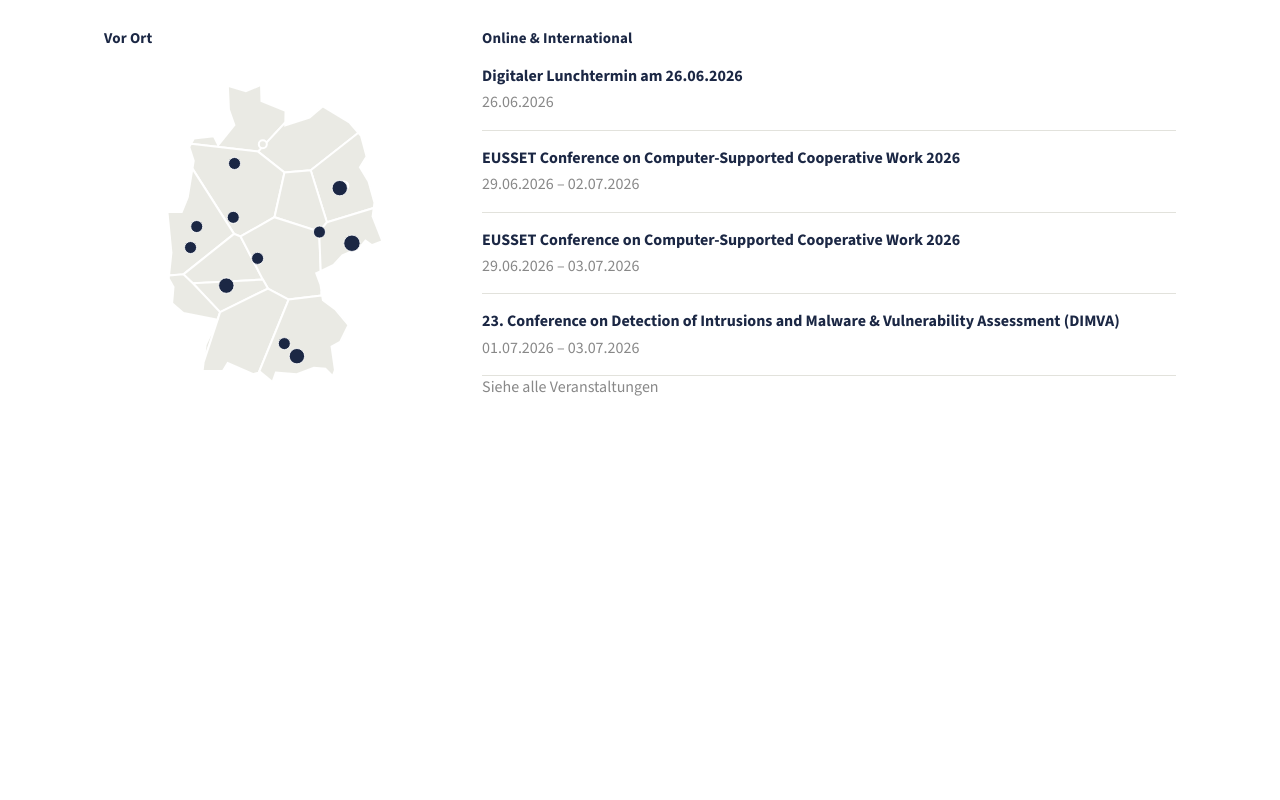
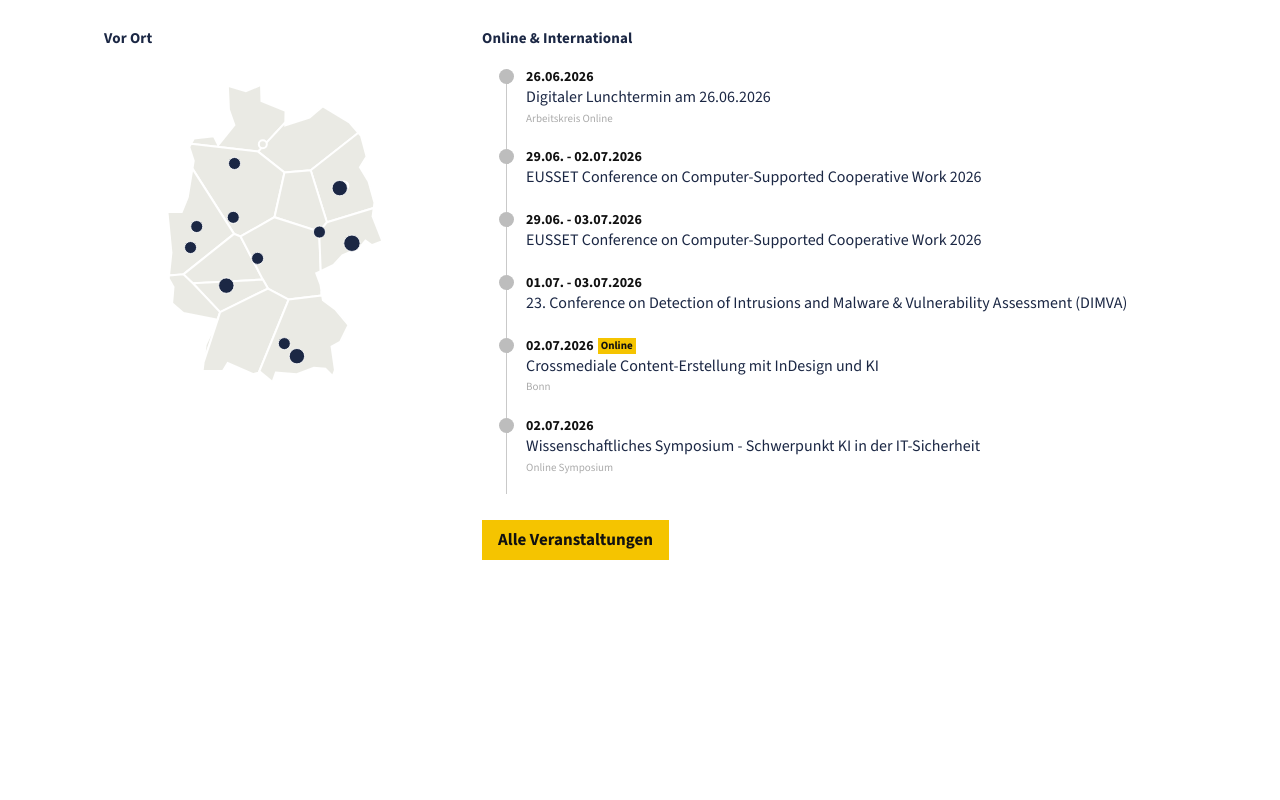
Before and after one commit to marcoheinisch/gi-eventmap-prototype, a plain HTML site: page index.html in a window 1280 px wide. Drawn offline with nearby package versions, Linux system fonts and the light colour scheme.

Commit message:
play around with design

```diff
--- a/index.html
+++ b/index.html
@@ -1,5 +1,6 @@
 <!doctype html>
 <html lang="de">
+
 <head>
   <meta charset="utf-8">
   <meta name="viewport" content="width=device-width, initial-scale=1">
@@ -20,7 +21,9 @@
       background: var(--white);
     }
 
-    * { box-sizing: border-box; }
+    * {
+      box-sizing: border-box;
+    }
 
     html,
     body {
@@ -35,13 +38,16 @@
       line-height: 1.4;
     }
 
-    a { color: inherit; }
+    a {
+      color: inherit;
+    }
 
     .widget {
       width: 100%;
       max-width: 1120px;
       margin: 0 auto;
       padding: 28px 24px;
+      box-sizing: border-box;
       background: var(--white);
       overflow-x: auto;
     }
@@ -106,53 +112,109 @@
     }
 
     .event-list {
+      position: relative;
       list-style: none;
       margin: 0;
       padding: 0;
       background: var(--white);
     }
 
+    .event-list::before {
+      position: absolute;
+      top: 10px;
+      bottom: 0;
+      left: 24px;
+      width: 1px;
+      background: #c9c9c9;
+      content: "";
+    }
+
     .event-list-shell {
+      margin-bottom: 22px;
       overflow: hidden;
     }
 
     .event-item {
-      padding: 0 0 16px;
-      margin: 0 0 16px;
-      border-bottom: 1px solid var(--border);
+      position: relative;
+      min-height: 58px;
+      margin: 0;
+      padding: 0 0 20px 44px;
+    }
+
+    .event-item::before {
+      position: absolute;
+      top: 4px;
+      left: 17px;
+      width: 15px;
+      height: 15px;
+      border-radius: 50%;
+      background: #bdbdbd;
+      content: "";
+    }
+
+    .event-item-link {
+      display: block;
+      color: inherit;
+      text-decoration: none;
     }
 
     .event-title {
-      display: inline;
+      display: block;
       color: var(--navy);
-      font-weight: 700;
+      font-weight: 400;
+      line-height: 1.28;
       text-decoration: none;
     }
 
-    .event-title:hover,
-    .event-title:focus-visible {
+    .event-item-link:hover .event-title,
+    .event-item-link:focus-visible .event-title {
       text-decoration: underline;
       text-underline-offset: 3px;
     }
 
     .event-date {
-      margin-top: 4px;
-      color: var(--muted);
-      font-weight: 400;
+      display: inline;
+      margin: 0 4px 2px 0;
+      color: #111;
+      font-size: 14px;
+      font-weight: 700;
     }
 
-    .all-events-link {
+    .event-category {
       display: inline-block;
-      margin-top: 0;
-      color: var(--muted);
-      font-weight: 400;
+      margin-bottom: 2px;
+      padding: 0 3px;
+      background: var(--yellow);
+      color: #111;
+      font-size: 11px;
+      font-weight: 700;
+      line-height: 1.45;
+      vertical-align: 1px;
+    }
+
+    .event-location {
+      margin-top: 4px;
+      color: #aaa;
+      font-size: 11px;
+      line-height: 1.2;
+    }
+
+    .btn.btn-lg.btn-primary.bg-color-default {
+      display: inline-block;
+      margin-top: 4px;
+      padding: 9px 16px;
+      background: var(--yellow);
+      color: #111;
+      font-size: 17px;
+      font-weight: 700;
+      line-height: 1.3;
       text-decoration: none;
     }
 
-    .all-events-link:hover,
-    .all-events-link:focus-visible {
-      text-decoration: underline;
-      text-underline-offset: 3px;
+    .btn.btn-lg.btn-primary.bg-color-default:hover,
+    .btn.btn-lg.btn-primary.bg-color-default:focus-visible {
+      background: #d9ad00;
+      text-decoration: none;
     }
 
     .event-card {
@@ -180,7 +242,7 @@
       font-weight: 400;
     }
 
-    .event-card a {
+    .event-card a:not(.card-event) {
       display: inline-block;
       margin-top: 8px;
       color: var(--navy);
@@ -188,12 +250,28 @@
       text-decoration: none;
     }
 
-    .event-card a:hover,
-    .event-card a:focus-visible { text-decoration: underline; }
+    .event-card a:not(.card-event):hover,
+    .event-card a:not(.card-event):focus-visible {
+      text-decoration: underline;
+    }
 
-    .event-card:hover { display: block; }
+    .event-card:hover {
+      display: block;
+    }
 
-    .event-card .card-event + .card-event {
+    .event-card .card-event {
+      display: block;
+      color: inherit;
+      text-decoration: none;
+    }
+
+    .event-card .card-event:hover h3,
+    .event-card .card-event:focus-visible h3 {
+      text-decoration: underline;
+      text-underline-offset: 3px;
+    }
+
+    .event-card .card-event+.card-event {
       margin-top: 12px;
       padding-top: 12px;
       border-top: 1px solid var(--border);
@@ -212,8 +290,8 @@
       }
 
       .map-shell {
-        width: min(100%, 420px);
-        margin: 0 auto;
+        width: calc(100% + 32px);
+        margin-left: -16px;
       }
 
       .section-label {
@@ -226,30 +304,77 @@
     }
   </style>
 </head>
+
 <body>
   <main class="widget" aria-label="GI Veranstaltungen">
     <div class="columns">
       <section aria-labelledby="local-events-label">
         <h2 class="section-label" id="local-events-label">Vor Ort</h2>
         <div class="map-shell" id="mapShell">
-          <svg class="map-svg" id="mapSvg" viewBox="0 0 1000 1000" role="img" aria-label="Deutschlandkarte mit GI-Veranstaltungen" xmlns="http://www.w3.org/2000/svg">
+          <svg class="map-svg" id="mapSvg" viewBox="0 0 1000 1000" role="img"
+            aria-label="Deutschlandkarte mit GI-Veranstaltungen" xmlns="http://www.w3.org/2000/svg">
             <g class="states" aria-hidden="true">
-        <path id="DESH" data-name="Schleswig-Holstein" d="M461.4,259.2 L542.8,171.6 L543.4,137.1 L471.4,108 L470.1,59.5 L424.5,78.7 L370.7,62.1 L373.9,133.1 L390.2,179.5 L341.9,240 L328.6,213 L269.1,219.7 L260.5,235.6 L461.4,259.2 Z"><title>Schleswig-Holstein</title></path>
-        <path id="DEMV" data-name="Mecklenburg-Vorpommern" d="M461.4,259.2 L540.2,321.8 L618.7,315.2 L761.4,202.8 L735.6,172.8 L655.2,123.8 L615.1,157.8 L542.6,181 L542.8,171.6 L461.4,259.2 Z"><title>Mecklenburg-Vorpommern</title></path>
-        <path id="DEHH" data-name="Hamburg" d="M463.3,237.1 a12,12 0 1,0 24,0 a12,12 0 1,0 -24,0 Z"><title>Hamburg</title></path>
-        <path id="DEHB" data-name="Bremen" d="M380.3,294.3 a10,10 0 1,0 20,0 a10,10 0 1,0 -20,0 Z"><title>Bremen</title></path>
-        <path id="DENI" data-name="Niedersachsen" d="M510.3,455.5 L540.2,321.8 L461.4,259.2 L260.5,235.6 L255.2,245.5 L268.5,286.5 L264.7,310.1 L389.3,505.5 L408.8,513.3 L510.3,455.5 Z"><title>Niedersachsen</title></path>
-        <path id="DEBB" data-name="Brandenburg" d="M618.7,315.2 L667.2,470.7 L807.4,427.8 L809.6,412.3 L791.9,348.9 L766.1,306.1 L785.9,273.9 L769.3,212 L761.4,202.8 L618.7,315.2 Z"><title>Brandenburg</title></path>
-        <path id="DEBE" data-name="Berlin" d="M705.3,361.4 a13,13 0 1,0 26,0 a13,13 0 1,0 -26,0 Z"><title>Berlin</title></path>
-        <path id="DEST" data-name="Sachsen-Anhalt" d="M644,498.6 L667.2,470.7 L618.7,315.2 L540.2,321.8 L510.3,455.5 L644,498.6 Z"><title>Sachsen-Anhalt</title></path>
-        <path id="DENW" data-name="Nordrhein-Westfalen" d="M237.6,626.7 L389.3,505.5 L264.7,310.1 L250.7,395.9 L232.7,440.3 L189.9,440.3 L201.8,561.8 L194.7,629.7 L237.6,626.7 Z"><title>Nordrhein-Westfalen</title></path>
-        <path id="DEHE" data-name="Hessen" d="M408.8,513.3 L389.3,505.5 L237.6,626.7 L265.9,653.4 L475.5,642.3 L408.8,513.3 Z"><title>Hessen</title></path>
-        <path id="DETH" data-name="Thüringen" d="M475.5,642.3 L490.8,669.2 L552.7,702 L651.5,689.9 L651,676.8 L647.8,656.6 L635.3,623.1 L648.7,616.7 L644,498.6 L510.3,455.5 L408.8,513.3 L475.5,642.3 Z"><title>Thüringen</title></path>
-        <path id="DESN" data-name="Sachsen" d="M644,498.6 L648.7,616.7 L687.1,598.3 L713.6,569.9 L764.7,547.7 L782.6,525.8 L801.4,539 L833.2,527 L804,452.8 L807.4,427.8 L667.2,470.7 L644,498.6 Z M653.2,690.8 L651,676.8 L651.5,689.9 L653.2,690.8 Z"><title>Sachsen</title></path>
-        <path id="DERP" data-name="Rheinland-Pfalz" d="M347.5,739.7 L490.8,669.2 L475.5,642.3 L265.9,653.4 L347.5,739.7 Z"><title>Rheinland-Pfalz</title></path>
-        <path id="DESL" data-name="Saarland" d="M265.9,653.4 L237.6,626.7 L194.7,629.7 L193.7,638.7 L208,664.2 L203.9,713.3 L237.6,742.4 L339.9,762.7 L347.5,739.7 L265.9,653.4 Z M304.2,837.9 L298.2,889.6 L339.2,765 L304.2,837.9 Z"><title>Saarland</title></path>
-        <path id="DEBW" data-name="Baden-Württemberg" d="M552.7,702 L490.8,669.2 L347.5,739.7 L339.9,762.7 L340.3,762.7 L339.2,765 L298.2,889.6 L295.2,915 L355.8,915.7 L370.4,892.3 L446.8,925.2 L463.3,920.7 L552.7,702 Z"><title>Baden-Württemberg</title></path>
-        <path id="DEBY" data-name="Bayern" d="M651.5,689.9 L552.7,702 L463.3,920.7 L468.3,919.3 L504.4,949 L514.5,920.8 L577.3,925.4 L628.3,906.1 L662.5,909.4 L684.7,931.4 L691.3,913.1 L681.2,842.6 L706.8,828.8 L731.9,778.3 L691.7,730.7 L655.3,703.9 L653.2,690.8 L651.5,689.9 Z"><title>Bayern</title></path>
+              <path id="DESH" data-name="Schleswig-Holstein"
+                d="M461.4,259.2 L542.8,171.6 L543.4,137.1 L471.4,108 L470.1,59.5 L424.5,78.7 L370.7,62.1 L373.9,133.1 L390.2,179.5 L341.9,240 L328.6,213 L269.1,219.7 L260.5,235.6 L461.4,259.2 Z">
+                <title>Schleswig-Holstein</title>
+              </path>
+              <path id="DEMV" data-name="Mecklenburg-Vorpommern"
+                d="M461.4,259.2 L540.2,321.8 L618.7,315.2 L761.4,202.8 L735.6,172.8 L655.2,123.8 L615.1,157.8 L542.6,181 L542.8,171.6 L461.4,259.2 Z">
+                <title>Mecklenburg-Vorpommern</title>
+              </path>
+              <path id="DEHH" data-name="Hamburg" d="M463.3,237.1 a12,12 0 1,0 24,0 a12,12 0 1,0 -24,0 Z">
+                <title>Hamburg</title>
+              </path>
+              <path id="DEHB" data-name="Bremen" d="M380.3,294.3 a10,10 0 1,0 20,0 a10,10 0 1,0 -20,0 Z">
+                <title>Bremen</title>
+              </path>
+              <path id="DENI" data-name="Niedersachsen"
+                d="M510.3,455.5 L540.2,321.8 L461.4,259.2 L260.5,235.6 L255.2,245.5 L268.5,286.5 L264.7,310.1 L389.3,505.5 L408.8,513.3 L510.3,455.5 Z">
+                <title>Niedersachsen</title>
+              </path>
+              <path id="DEBB" data-name="Brandenburg"
+                d="M618.7,315.2 L667.2,470.7 L807.4,427.8 L809.6,412.3 L791.9,348.9 L766.1,306.1 L785.9,273.9 L769.3,212 L761.4,202.8 L618.7,315.2 Z">
+                <title>Brandenburg</title>
+              </path>
+              <path id="DEBE" data-name="Berlin" d="M705.3,361.4 a13,13 0 1,0 26,0 a13,13 0 1,0 -26,0 Z">
+                <title>Berlin</title>
+              </path>
+              <path id="DEST" data-name="Sachsen-Anhalt"
+                d="M644,498.6 L667.2,470.7 L618.7,315.2 L540.2,321.8 L510.3,455.5 L644,498.6 Z">
+                <title>Sachsen-Anhalt</title>
+              </path>
+              <path id="DENW" data-name="Nordrhein-Westfalen"
+                d="M237.6,626.7 L389.3,505.5 L264.7,310.1 L250.7,395.9 L232.7,440.3 L189.9,440.3 L201.8,561.8 L194.7,629.7 L237.6,626.7 Z">
+                <title>Nordrhein-Westfalen</title>
+              </path>
+              <path id="DEHE" data-name="Hessen"
+                d="M408.8,513.3 L389.3,505.5 L237.6,626.7 L265.9,653.4 L475.5,642.3 L408.8,513.3 Z">
+                <title>Hessen</title>
+              </path>
+              <path id="DETH" data-name="Thüringen"
+                d="M475.5,642.3 L490.8,669.2 L552.7,702 L651.5,689.9 L651,676.8 L647.8,656.6 L635.3,623.1 L648.7,616.7 L644,498.6 L510.3,455.5 L408.8,513.3 L475.5,642.3 Z">
+                <title>Thüringen</title>
+              </path>
+              <path id="DESN" data-name="Sachsen"
+                d="M644,498.6 L648.7,616.7 L687.1,598.3 L713.6,569.9 L764.7,547.7 L782.6,525.8 L801.4,539 L833.2,527 L804,452.8 L807.4,427.8 L667.2,470.7 L644,498.6 Z M653.2,690.8 L651,676.8 L651.5,689.9 L653.2,690.8 Z">
+                <title>Sachsen</title>
+              </path>
+              <path id="DERP" data-name="Rheinland-Pfalz"
+                d="M347.5,739.7 L490.8,669.2 L475.5,642.3 L265.9,653.4 L347.5,739.7 Z">
+                <title>Rheinland-Pfalz</title>
+              </path>
+              <path id="DESL" data-name="Saarland"
+                d="M265.9,653.4 L237.6,626.7 L194.7,629.7 L193.7,638.7 L208,664.2 L203.9,713.3 L237.6,742.4 L339.9,762.7 L347.5,739.7 L265.9,653.4 Z M304.2,837.9 L298.2,889.6 L339.2,765 L304.2,837.9 Z">
+                <title>Saarland</title>
+              </path>
+              <path id="DEBW" data-name="Baden-Württemberg"
+                d="M552.7,702 L490.8,669.2 L347.5,739.7 L339.9,762.7 L340.3,762.7 L339.2,765 L298.2,889.6 L295.2,915 L355.8,915.7 L370.4,892.3 L446.8,925.2 L463.3,920.7 L552.7,702 Z">
+                <title>Baden-Württemberg</title>
+              </path>
+              <path id="DEBY" data-name="Bayern"
+                d="M651.5,689.9 L552.7,702 L463.3,920.7 L468.3,919.3 L504.4,949 L514.5,920.8 L577.3,925.4 L628.3,906.1 L662.5,909.4 L684.7,931.4 L691.3,913.1 L681.2,842.6 L706.8,828.8 L731.9,778.3 L691.7,730.7 L655.3,703.9 L653.2,690.8 L651.5,689.9 Z">
+                <title>Bayern</title>
+              </path>
             </g>
             <g id="markerLayer" aria-label="Veranstaltungsorte"></g>
           </svg>
@@ -262,7 +387,7 @@
         <div class="event-list-shell" id="eventListShell">
           <ul class="event-list" id="eventList" aria-live="polite"></ul>
         </div>
-        <a class="all-events-link" href="#" aria-label="Alle Veranstaltungen anzeigen">Siehe alle Veranstaltungen</a>
+        <a href="/aktuelles/veranstaltungen" class="btn btn-lg btn-primary bg-color-default" style="--bg-color:#"><span class="text-color-default" style="">Alle Veranstaltungen</span></a>
       </section>
     </div>
   </main>
@@ -297,9 +422,10 @@
       const start = parseIsoDate(event.dateStart);
       const end = parseIsoDate(event.dateEnd);
       if (!start) return '';
-      const fmt = new Intl.DateTimeFormat('de-DE', { day: '2-digit', month: '2-digit', year: 'numeric' });
-      if (!end || event.dateEnd === event.dateStart) return fmt.format(start);
-      return `${fmt.format(start)} – ${fmt.format(end)}`;
+      const fullFmt = new Intl.DateTimeFormat('de-DE', { day: '2-digit', month: '2-digit', year: 'numeric' });
+      if (!end || event.dateEnd === event.dateStart) return fullFmt.format(start);
+      const shortFmt = new Intl.DateTimeFormat('de-DE', { day: '2-digit', month: '2-digit' });
+      return `${shortFmt.format(start)} - ${fullFmt.format(end)}`;
     }
 
     function parseIsoDate(value) {
@@ -358,18 +484,37 @@
         const item = document.createElement('li');
         item.className = 'event-item';
 
-        const link = document.createElement('a');
-        link.className = 'event-title';
-        link.href = event.url;
-        link.target = '_blank';
-        link.rel = 'noopener noreferrer';
-        link.textContent = escapeText(event.title);
+        const itemLink = document.createElement('a');
+        itemLink.className = 'event-item-link';
+        itemLink.href = event.url;
+        itemLink.target = '_blank';
+        itemLink.rel = 'noopener noreferrer';
 
         const date = document.createElement('div');
         date.className = 'event-date';
         date.textContent = formatDateRange(event);
 
-        item.append(link, date);
+        const category = event.category ? document.createElement('span') : null;
+        if (category) {
+          category.className = 'event-category';
+          category.textContent = escapeText(event.category);
+        }
+
+        const title = document.createElement('span');
+        title.className = 'event-title';
+        title.textContent = escapeText(event.title);
+
+        const location = event.city ? document.createElement('div') : null;
+        if (location) {
+          location.className = 'event-location';
+          location.textContent = escapeText(event.city);
+        }
+
+        itemLink.append(date);
+        if (category) itemLink.append(category);
+        itemLink.append(title);
+        if (location) itemLink.append(location);
+        item.append(itemLink);
         eventList.appendChild(item);
       }
 
@@ -378,17 +523,18 @@
 
     function syncListHeight() {
       const mapHeight = mapShell.offsetHeight;
+      const listTargetHeight = Math.max(mapHeight, 430);
       const items = Array.from(eventList.children);
       let visibleHeight = 0;
 
       for (const item of items) {
         const marginBottom = parseFloat(window.getComputedStyle(item).marginBottom) || 0;
         const itemBottom = item.offsetTop + item.offsetHeight + marginBottom;
-        if (itemBottom > mapHeight) break;
+        if (itemBottom > listTargetHeight) break;
         visibleHeight = itemBottom;
       }
 
-      eventListShell.style.maxHeight = `${visibleHeight || mapHeight}px`;
+      eventListShell.style.maxHeight = `${visibleHeight || listTargetHeight}px`;
     }
 
     function renderMap(events) {
@@ -456,7 +602,7 @@
       ring.setAttribute('r', markerRingRadius(cluster));
       ring.setAttribute('fill', 'none');
       ring.setAttribute('stroke', YELLOW);
-      ring.setAttribute('stroke-width', 3);
+      ring.setAttribute('stroke-width', 4);
 
       const dot = document.createElementNS(SVG_NS, 'circle');
       dot.setAttribute('class', cluster.events.length > 1 ? 'cluster-dot' : 'marker-dot');
@@ -507,6 +653,7 @@
       if (dot) {
         dot.setAttribute('fill', YELLOW);
         dot.setAttribute('stroke', NAVY);
+        dot.setAttribute('stroke-width', 3.5);
         dot.setAttribute('r', Number(dot.dataset.r) + 2);
       }
 
@@ -520,6 +667,7 @@
       if (dot) {
         dot.setAttribute('fill', NAVY);
         dot.setAttribute('stroke', WHITE);
+        dot.setAttribute('stroke-width', 2.5);
         dot.setAttribute('r', dot.dataset.r);
       }
     }
@@ -537,8 +685,11 @@
 
       const sorted = [...cluster.events].sort(compareEvents);
       for (const event of sorted) {
-        const block = document.createElement('div');
+        const block = document.createElement('a');
         block.className = 'card-event';
+        block.href = event.url;
+        block.target = '_blank';
+        block.rel = 'noopener noreferrer';
 
         const title = document.createElement('h3');
         title.textContent = escapeText(event.title);
@@ -551,13 +702,7 @@
         location.className = 'card-location';
         location.textContent = event.city || 'Vor Ort';
 
-        const link = document.createElement('a');
-        link.href = event.url;
-        link.target = '_blank';
-        link.rel = 'noopener noreferrer';
-        link.textContent = 'Zur Veranstaltung →';
-
-        block.append(title, date, location, link);
+        block.append(title, date, location);
         card.appendChild(block);
       }
 
@@ -623,4 +768,5 @@
     loadEvents();
   </script>
 </body>
+
 </html>
```
